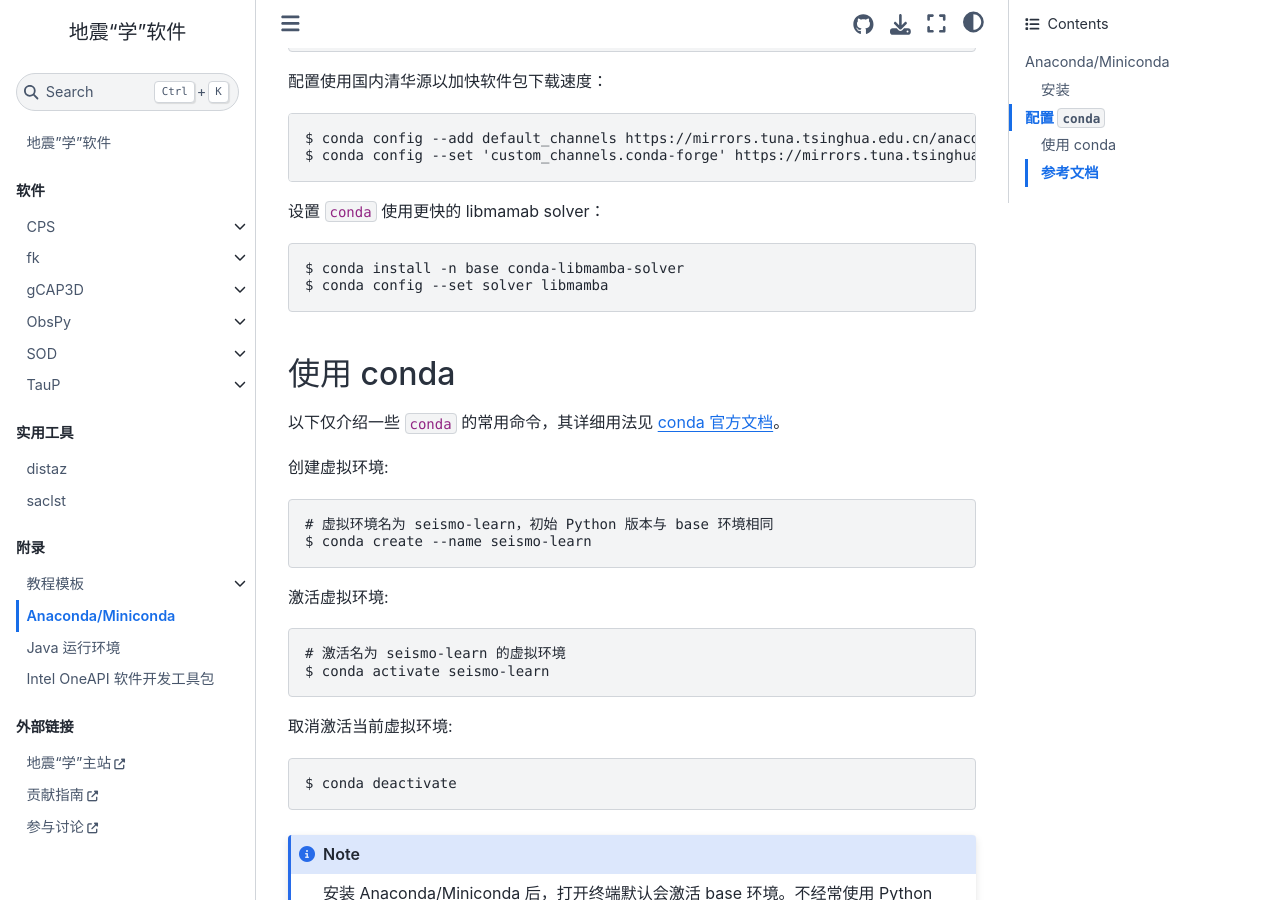
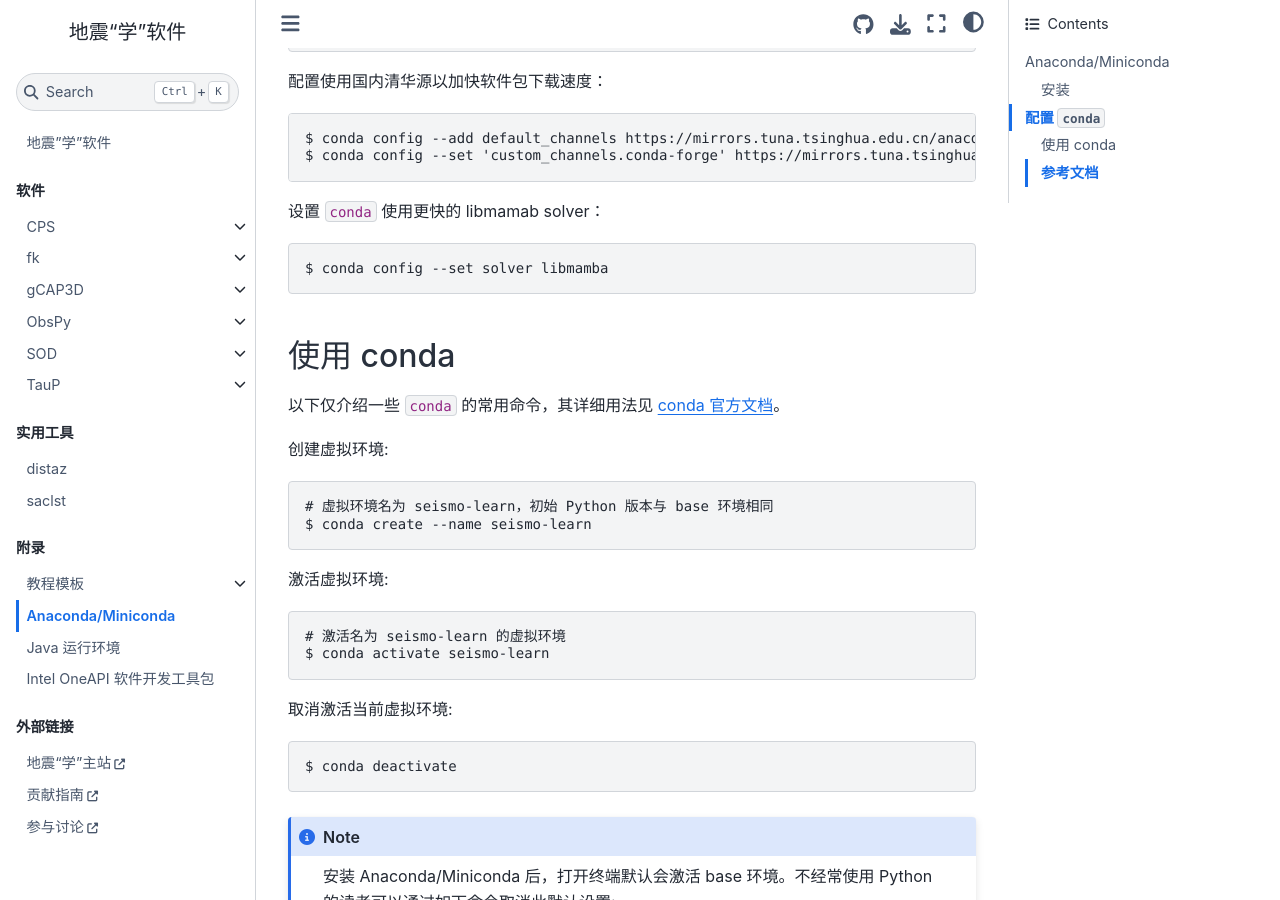
Before and after one commit to seismo-learn/software, a Jupyter Book: the page built from source/anaconda/index.md, in a window 1280 px wide and 900 px high, scrolled down 1904 px. Built offline with Jupyter Book 1.0.4 settings and Sphinx 7.4.7 and the Sphinx Book theme 1.1.4, drawn with Linux system fonts in a browser that asks for light colours; some of the changed lines change nothing that is shown; some of the changed text lies outside the part shown.

Commit message:
miniconda: conda-libmamba-solver is installed by default (#292)

````diff
--- a/source/anaconda/index.md
+++ b/source/anaconda/index.md
@@ -1,7 +1,7 @@
 # Anaconda/Miniconda
 
 - 本节贡献者: {{田冬冬}}（作者）、{{姚家园}}（审稿）
-- 最近更新时间：2023-04-30
+- 最近更新时间：2023-09-23
 
 ---
 
@@ -119,7 +119,6 @@ $ conda config --set 'custom_channels.conda-forge' https://mirrors.tuna.tsinghua
 
 设置 `conda` 使用更快的 libmamab solver：
 ```
-$ conda install -n base conda-libmamba-solver
 $ conda config --set solver libmamba
 ```
 
````
